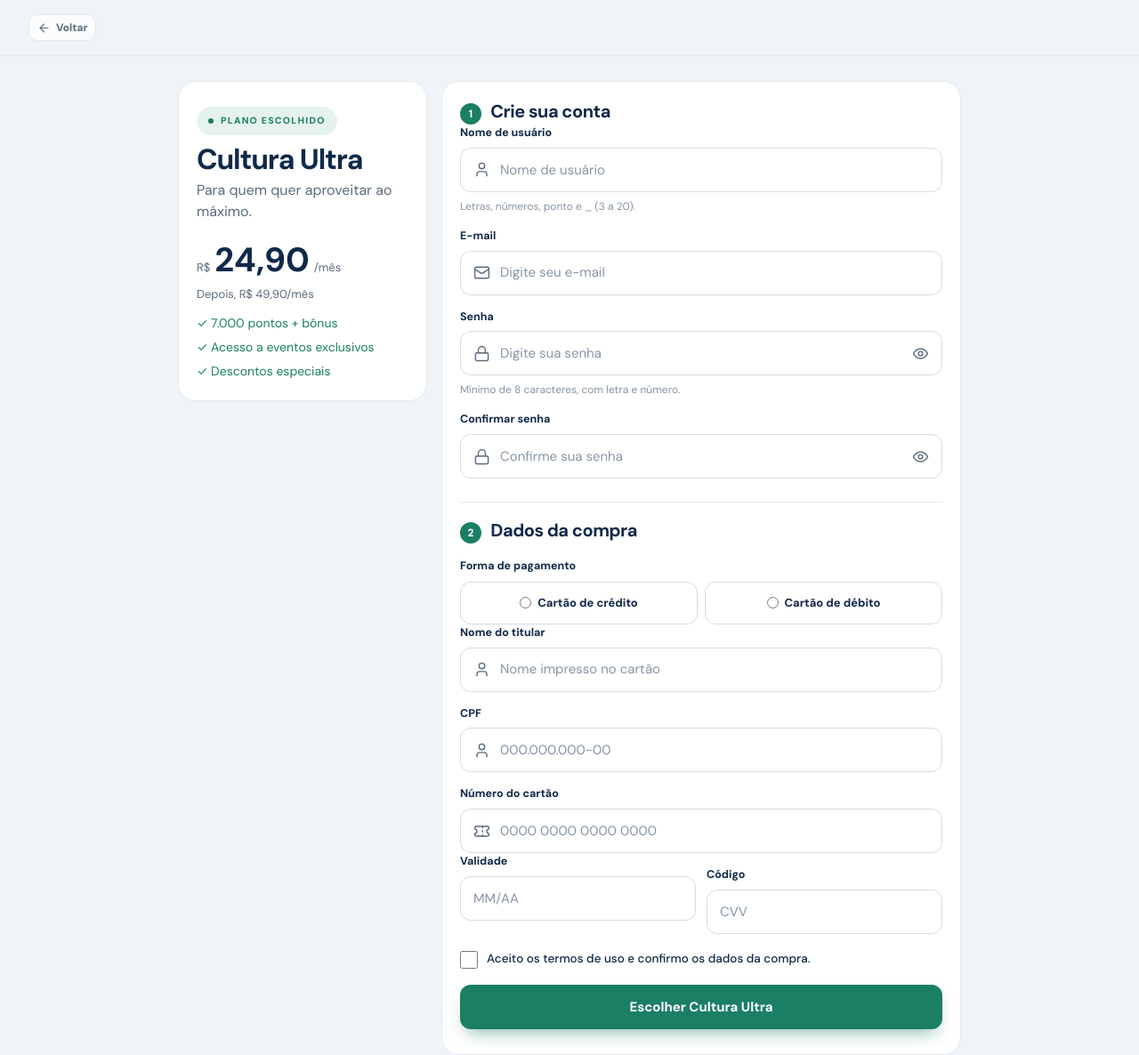
After one commit to EduardodDellova/culturaqui, a Node server app: page /comprar/ultra in a window 1280 px wide. The commit adds this page. Shown: the whole page at 89% size. Run offline with Node 20, Linux system fonts and the light colour scheme.

Commit message:
Commit-final

```diff
--- /dev/null
+++ b/public/css/compra.css
@@ -0,0 +1,31 @@
+body.comprar { padding: 0; background: #eef4f7; }
+.comprar__topo { position: sticky; top: 0; z-index: 20; padding: 12px 20px; background: rgba(238,244,247,.96); border-bottom: 1px solid var(--line); }
+.comprar__topo .acao-voltar__link { border-radius: 10px; }
+.comprar__main { display: grid; width: min(520px, 100%); margin: 0 auto; }
+.comprar__plano { padding: 28px 20px 22px; border-bottom: 1px solid var(--line); background: #fff; }
+.comprar__plano h1 { margin-top: 10px; font-size: 32px; }
+.comprar__beneficio { margin-top: 6px; color: var(--gray); }
+.comprar__preco { display: flex; align-items: baseline; gap: 5px; margin-top: 14px; }
+.comprar__preco strong { font-size: 38px; }
+.comprar__preco small, .comprar__preco span, .comprar__depois { color: var(--gray); font-size: 13px; }
+.comprar__itens { display: grid; gap: 6px; margin-top: 12px; color: var(--green); font-size: 14px; }
+.comprar__form.cartao { width: 100%; margin: 0; padding: 22px 20px 28px; border: 0; border-radius: 0; box-shadow: none; }
+.comprar__form section + section { margin-top: 26px; }
+.comprar__pagamento { padding-top: 20px; border-top: 1px solid var(--line); }
+.comprar__etapa { display: inline-grid; place-items: center; width: 24px; height: 24px; margin-right: 6px; border-radius: 50%; background: var(--green); color: #fff; font-size: 12px; font-weight: 800; }
+.comprar__form h2 { display: inline; font-size: 20px; }
+.pagamento { display: grid; grid-template-columns: 1fr 1fr; gap: 8px; margin-top: 16px; border: 0; }
+.pagamento legend { margin-bottom: 8px; font-size: 12.5px; font-weight: 700; }
+.pagamento__opcao { display: flex; align-items: center; justify-content: center; gap: 7px; min-height: 48px; padding: 8px; border: 1.5px solid var(--field); border-radius: 12px; background: #fff; font-size: 13px; font-weight: 700; cursor: pointer; }
+.pagamento__opcao:has(input:checked) { border-color: var(--green); background: var(--sage); color: var(--green); }
+.pagamento__opcao input { accent-color: var(--green); }
+.comprar__linha { display: grid; grid-template-columns: 1fr 1fr; gap: 12px; }
+.comprar__linha .campo + .campo { margin-top: 15px; }
+.comprar__form .campo--check { margin-top: 18px; }
+.comprar__form .btn--bloco { margin-top: 18px; }
+@media (min-width: 768px) {
+  .comprar__topo { padding: 16px 32px; }
+  .comprar__main { width: min(880px, calc(100% - 64px)); grid-template-columns: 280px 1fr; align-items: start; margin-top: 28px; gap: 16px; }
+  .comprar__plano { position: sticky; top: 76px; border: 1px solid var(--line); border-radius: var(--raio); }
+  .comprar__form.cartao { border: 1px solid var(--line); border-radius: var(--raio); }
+}
--- /dev/null
+++ b/public/js/compra.js
@@ -0,0 +1,33 @@
+(function () {
+  function somenteNumeros(valor) { return valor.replace(/\D/g, ""); }
+
+  var cpf = document.getElementById("cpf");
+  var cartao = document.getElementById("cartao");
+  var codigo = document.getElementById("codigo");
+  var validade = document.getElementById("validade");
+
+  if (cpf) cpf.addEventListener("input", function () {
+    var n = somenteNumeros(cpf.value).slice(0, 11);
+    cpf.value = n.replace(/(\d{3})(\d)/, "$1.$2").replace(/(\d{3})(\d)/, "$1.$2").replace(/(\d{3})(\d{1,2})$/, "$1-$2");
+  });
+  if (cartao) cartao.addEventListener("input", function () {
+    cartao.value = somenteNumeros(cartao.value).slice(0, 16).replace(/(.{4})/g, "$1 ").trim();
+  });
+  if (codigo) codigo.addEventListener("input", function () { codigo.value = somenteNumeros(codigo.value).slice(0, 3); });
+  if (validade) validade.addEventListener("input", function () {
+    var n = somenteNumeros(validade.value).slice(0, 4);
+    validade.value = n.length > 2 ? n.slice(0, 2) + "/" + n.slice(2) : n;
+  });
+
+  var form = document.querySelector(".comprar__form");
+  if (form) form.addEventListener("submit", function (evento) {
+    var pagamento = form.querySelector('input[name="pagamento"]:checked');
+    var erro = document.getElementById("pagamento-erro");
+    if (!pagamento) {
+      if (erro) erro.textContent = "Escolha uma forma de pagamento.";
+      var opcao = form.querySelector('input[name="pagamento"]');
+      if (opcao) opcao.focus();
+      evento.preventDefault();
+    } else if (erro) erro.textContent = "";
+  });
+})();
--- a/public/js/validacao.js
+++ b/public/js/validacao.js
@@ -29,6 +29,20 @@
     igual: function (campo, valor, seletor) {
       var outro = document.querySelector(seletor);
       return outro && valor === outro.value ? "" : "As senhas não coincidem.";
+    },
+    cpf: function (campo, valor) {
+      var cpf = valor.replace(/\D/g, "");
+      return /^\d{11}$/.test(cpf) ? "" : "O CPF deve ter exatamente 11 números.";
+    },
+    cartao: function (campo, valor) {
+      var cartao = valor.replace(/\D/g, "");
+      return /^\d{16}$/.test(cartao) ? "" : "O número do cartão deve ter exatamente 16 números.";
+    },
+    codigo: function (campo, valor) {
+      return /^\d{3}$/.test(valor) ? "" : "O código deve ter exatamente 3 números.";
+    },
+    validade: function (campo, valor) {
+      return /^(0[1-9]|1[0-2])\/\d{2}$/.test(valor) ? "" : "Use uma validade válida no formato MM/AA.";
     }
   };
 
--- a/routes/auth.js
+++ b/routes/auth.js
@@ -4,6 +4,8 @@ const { validationResult } = require("express-validator");
 const usuarios = require("../models/usuarios");
 const { soVisitante, exigeLogin } = require("../middlewares/autenticacao");
 const { regrasCadastro, regrasLogin, regrasExcluirConta } = require("../validators/auth");
+const { regrasCompra } = require("../validators/comprar");
+const { planos } = require("../data/planos");
 
 const router = express.Router();
 
@@ -104,4 +106,77 @@ router.post("/conta/excluir", exigeLogin, regrasExcluirConta(), (req, res, next)
   });
 });
 
+// ---------- Compra de plano ----------
+router.get("/comprar/:plano", (req, res) => {
+  const plano = planos.find((p) => p.id === req.params.plano);
+  if (!plano) return res.redirect("/planos");
+
+  res.render("compra", {
+    title: `Assinar ${plano.nome} | CulturAqui`,
+    plano,
+    novoCadastro: !req.session.usuario,
+    js: ["/js/validacao.js", "/js/compra.js"],
+  });
+});
+
+router.post("/comprar/:plano", regrasCompra(), (req, res, next) => {
+  const plano = planos.find((p) => p.id === req.params.plano);
+  if (!plano) return res.redirect("/planos");
+
+  let erros = validationResult(req).mapped();
+
+  if (!req.session.usuario) {
+    const cadastro = regrasCadastro();
+    const promessas = cadastro.map((regra) => regra.run(req));
+    Promise.all(promessas)
+      .then(() => {
+        const resultadoCadastro = validationResult(req);
+        erros = { ...resultadoCadastro.mapped(), ...erros };
+        if (Object.keys(erros).length) {
+          const { senha, confirmar, ...valores } = req.body;
+          return res.status(422).render("compra", {
+            title: `Assinar ${plano.nome} | CulturAqui`,
+            plano,
+            novoCadastro: true,
+            erros,
+            valores,
+            js: ["/js/validacao.js", "/js/compra.js"],
+          });
+        }
+
+        const novo = usuarios.criar({
+          usuario: req.body.usuario,
+          email: req.body.email,
+          senha: req.body.senha,
+          plano: plano.id,
+        });
+        req.session.regenerate((erro) => {
+          if (erro) return next(erro);
+          req.session.usuario = novo;
+          req.session.flash = { tipo: "sucesso", texto: `${plano.nome} contratado com sucesso!` };
+          req.session.save((erro2) => (erro2 ? next(erro2) : res.redirect("/perfil")));
+        });
+      })
+      .catch(next);
+    return;
+  }
+
+  if (Object.keys(erros).length) {
+    const valores = req.body;
+    return res.status(422).render("compra", {
+      title: `Assinar ${plano.nome} | CulturAqui`,
+      plano,
+      novoCadastro: false,
+      erros,
+      valores,
+      js: ["/js/validacao.js", "/js/compra.js"],
+    });
+  }
+
+  const atualizado = usuarios.atualizarPlano(req.session.usuario.id, plano.id);
+  if (atualizado) req.session.usuario = atualizado;
+  req.session.flash = { tipo: "sucesso", texto: `${plano.nome} contratado com sucesso!` };
+  req.session.save((erro) => (erro ? next(erro) : res.redirect("/perfil")));
+});
+
 module.exports = router;
--- a/routes/paginas.js
+++ b/routes/paginas.js
@@ -63,6 +63,11 @@ router.get("/sobre", (req, res) => {
 
 // Área restrita: só para quem está logado
 router.get("/perfil", exigeLogin, (req, res) => {
+  const usuarios = require("../models/usuarios");
+  const atual = usuarios.buscarPorId(req.session.usuario.id);
+  if (!atual) return res.redirect("/login");
+
+  req.session.usuario = atual;
   res.render("perfil", { title: "Meu perfil | CulturAqui", planos });
 });
 
--- /dev/null
+++ b/views/compra.ejs
@@ -0,0 +1,102 @@
+<!DOCTYPE html>
+<html lang="pt-BR">
+<head>
+  <meta charset="utf-8">
+  <meta name="viewport" content="width=device-width, initial-scale=1">
+  <title><%= title %></title>
+  <link rel="icon" type="image/png" href="/img/logo.png">
+  <link rel="preconnect" href="https://fonts.googleapis.com">
+  <link href="https://fonts.googleapis.com/css2?family=DM+Sans:wght@400;500;700;800&display=swap" rel="stylesheet">
+  <link rel="stylesheet" href="/css/base.css">
+  <link rel="stylesheet" href="/css/auth.css">
+  <link rel="stylesheet" href="/css/compra.css">
+</head>
+<body class="comprar">
+  <header class="comprar__topo">
+    <a class="acao-voltar__link" href="/planos" aria-label="Voltar aos planos">
+      <svg class="icon" aria-hidden="true"><use href="#i-arrow"/></svg>
+      <span>Voltar</span>
+    </a>
+  </header>
+  <%- include('partials/icones') %>
+  <main class="comprar__main">
+    <aside class="comprar__plano">
+      <span class="tag">Plano escolhido</span>
+      <h1><%= plano.nome %></h1>
+      <p class="comprar__beneficio"><%= plano.descricao %></p>
+      <p class="comprar__preco"><small>R$</small> <strong><%= plano.preco %></strong> <span><%= plano.sufixo %></span></p>
+      <p class="comprar__depois"><%= plano.depois %></p>
+      <ul class="comprar__itens">
+        <% plano.itens.forEach(function (item) { %><li>✓ <%= item %></li><% }) %>
+      </ul>
+    </aside>
+
+    <form class="comprar__form cartao" action="/comprar/<%= plano.id %>" method="post" novalidate data-validar>
+      <% if (novoCadastro) { %>
+      <section>
+        <span class="comprar__etapa">1</span>
+        <h2>Crie sua conta</h2>
+        <%- include('partials/campo', { id: 'usuario', label: 'Nome de usuário', icone: 'user', placeholder: 'Nome de usuário', autocomplete: 'username', regras: 'obrigatorio|min:3|max:20|usuario', ajuda: 'Letras, números, ponto e _ (3 a 20).' }) %>
+        <%- include('partials/campo', { id: 'email', label: 'E-mail', icone: 'mail', tipo: 'email', placeholder: 'Digite seu e-mail', autocomplete: 'email', regras: 'obrigatorio|email' }) %>
+        <%- include('partials/campo', { id: 'senha', label: 'Senha', icone: 'lock', tipo: 'password', placeholder: 'Digite sua senha', autocomplete: 'new-password', regras: 'obrigatorio|min:8|max:64|senha', ajuda: 'Mínimo de 8 caracteres, com letra e número.' }) %>
+        <%- include('partials/campo', { id: 'confirmar', label: 'Confirmar senha', icone: 'lock', tipo: 'password', placeholder: 'Confirme sua senha', autocomplete: 'new-password', regras: 'obrigatorio|igual:#senha' }) %>
+      </section>
+      <% } %>
+
+      <section class="comprar__pagamento">
+        <span class="comprar__etapa"><%= novoCadastro ? '2' : '1' %></span>
+        <h2>Dados da compra</h2>
+
+        <fieldset class="pagamento">
+          <legend>Forma de pagamento</legend>
+          <label class="pagamento__opcao">
+            <input type="radio" name="pagamento" value="credito" data-regras="obrigatorio"<%= valores.pagamento === 'credito' ? ' checked' : '' %>>
+            <span>Cartão de crédito</span>
+          </label>
+          <label class="pagamento__opcao">
+            <input type="radio" name="pagamento" value="debito" data-regras="obrigatorio"<%= valores.pagamento === 'debito' ? ' checked' : '' %>>
+            <span>Cartão de débito</span>
+          </label>
+        </fieldset>
+        <p class="campo__erro" id="pagamento-erro" role="alert"><%= erros.pagamento ? erros.pagamento.msg : '' %></p>
+
+        <div class="campo">
+          <label for="nomeTitular">Nome do titular</label>
+          <div class="entrada"><svg class="icon" aria-hidden="true"><use href="#i-user"/></svg><input id="nomeTitular" name="nomeTitular" value="<%= valores.nomeTitular || '' %>" minlength="3" maxlength="80" data-regras="obrigatorio|min:3|max:80" placeholder="Nome impresso no cartão" autocomplete="cc-name"></div>
+          <p class="campo__erro" id="nomeTitular-erro" role="alert"><%= erros.nomeTitular ? erros.nomeTitular.msg : '' %></p>
+        </div>
+
+        <div class="campo">
+          <label for="cpf">CPF</label>
+          <div class="entrada"><svg class="icon" aria-hidden="true"><use href="#i-user"/></svg><input id="cpf" name="cpf" value="<%= valores.cpf || '' %>" minlength="11" maxlength="14" inputmode="numeric" data-regras="obrigatorio|cpf" placeholder="000.000.000-00" autocomplete="off"></div>
+          <p class="campo__erro" id="cpf-erro" role="alert"><%= erros.cpf ? erros.cpf.msg : '' %></p>
+        </div>
+
+        <div class="campo">
+          <label for="cartao">Número do cartão</label>
+          <div class="entrada"><svg class="icon" aria-hidden="true"><use href="#i-ticket"/></svg><input id="cartao" name="cartao" value="<%= valores.cartao || '' %>" minlength="16" maxlength="19" inputmode="numeric" data-regras="obrigatorio|cartao" placeholder="0000 0000 0000 0000" autocomplete="cc-number"></div>
+          <p class="campo__erro" id="cartao-erro" role="alert"><%= erros.cartao ? erros.cartao.msg : '' %></p>
+        </div>
+
+        <div class="comprar__linha">
+          <div class="campo">
+            <label for="validade">Validade</label>
+            <div class="entrada"><input id="validade" name="validade" value="<%= valores.validade || '' %>" minlength="5" maxlength="5" data-regras="obrigatorio|validade" placeholder="MM/AA" autocomplete="cc-exp"></div>
+            <p class="campo__erro" id="validade-erro" role="alert"><%= erros.validade ? erros.validade.msg : '' %></p>
+          </div>
+          <div class="campo">
+            <label for="codigo">Código</label>
+            <div class="entrada"><input id="codigo" name="codigo" value="<%= valores.codigo || '' %>" minlength="3" maxlength="3" inputmode="numeric" data-regras="obrigatorio|codigo" placeholder="CVV" autocomplete="cc-csc"></div>
+            <p class="campo__erro" id="codigo-erro" role="alert"><%= erros.codigo ? erros.codigo.msg : '' %></p>
+          </div>
+        </div>
+      </section>
+
+      <% if (novoCadastro) { %><div class="campo campo--check"><label class="check" for="termos"><input id="termos" name="termos" type="checkbox" data-regras="obrigatorio"<%= valores.termos === 'on' ? ' checked' : '' %>><span>Aceito os termos de uso e confirmo os dados da compra.</span></label><p class="campo__erro" id="termos-erro"><%= erros.termos ? erros.termos.msg : '' %></p></div><% } %>
+      <button class="btn btn--verde btn--bloco" type="submit">Escolher <%= plano.nome %></button>
+    </form>
+  </main>
+  <script src="/js/validacao.js"></script>
+  <script src="/js/compra.js"></script>
+</body>
+</html>
--- a/views/partials/plano-card.ejs
+++ b/views/partials/plano-card.ejs
@@ -10,5 +10,5 @@
     <% p.itens.forEach(function (i) { %><li><svg class="icon" aria-hidden="true"><use href="#i-check"/></svg><%= i %></li>
     <% }) %>
   </ul>
-  <a class="btn <%= p.destaque ? 'btn--verde' : 'btn--contorno' %>" href="/cadastro?plano=<%= p.id %>"><%= p.botao %><svg class="icon" aria-hidden="true"><use href="#i-arrow"/></svg></a>
+  <a class="btn <%= p.destaque ? 'btn--verde' : 'btn--contorno' %>" href="/comprar/<%= p.id %>"><%= p.botao %><svg class="icon" aria-hidden="true"><use href="#i-arrow"/></svg></a>
 </article>
--- a/views/perfil.ejs
+++ b/views/perfil.ejs
@@ -6,7 +6,7 @@
     <article class="bloco bloco--pontos"><h2>Seus pontos</h2><p class="pontos-num"><%= usuario.pontos %></p><p>Pontos de boas-vindas já creditados.</p></article>
     <article class="bloco"><h2>Seus dados</h2>
       <dl class="dados"><div><dt>Usuário</dt><dd><%= usuario.usuario %></dd></div><div><dt>E-mail</dt><dd><%= usuario.email %></dd></div>
-      <div><dt>Plano</dt><dd><%= usuario.plano === 'nenhum' ? 'Nenhum plano escolhido' : usuario.plano %></dd></div></dl>
+      <div><dt>Plano</dt><dd><%= usuario.plano === 'nenhum' ? 'Nenhum plano escolhido' : ({ ultra: 'Cultura Ultra', confort: 'Cultura Confort', basico: 'Cultura Básico' }[usuario.plano] || usuario.plano) %></dd></div></dl>
     </article>
   </div>
   <a class="btn btn--verde" href="/eventos">Explorar eventos<svg class="icon" aria-hidden="true"><use href="#i-arrow"/></svg></a>
```
Also changed, not shown: models/usuarios.js (+9 -0 lines), validators/comprar.js (added, +15 -0 lines).
